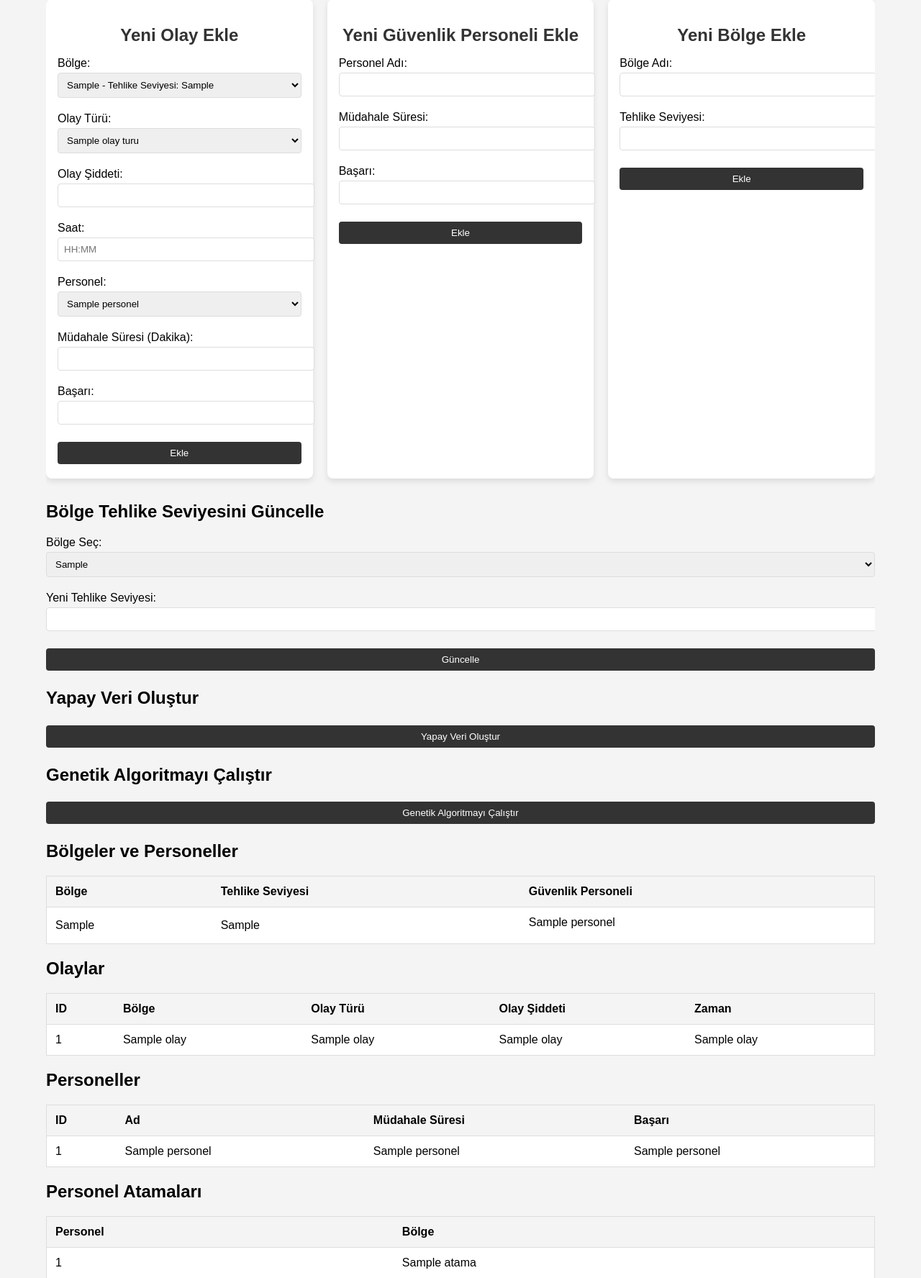
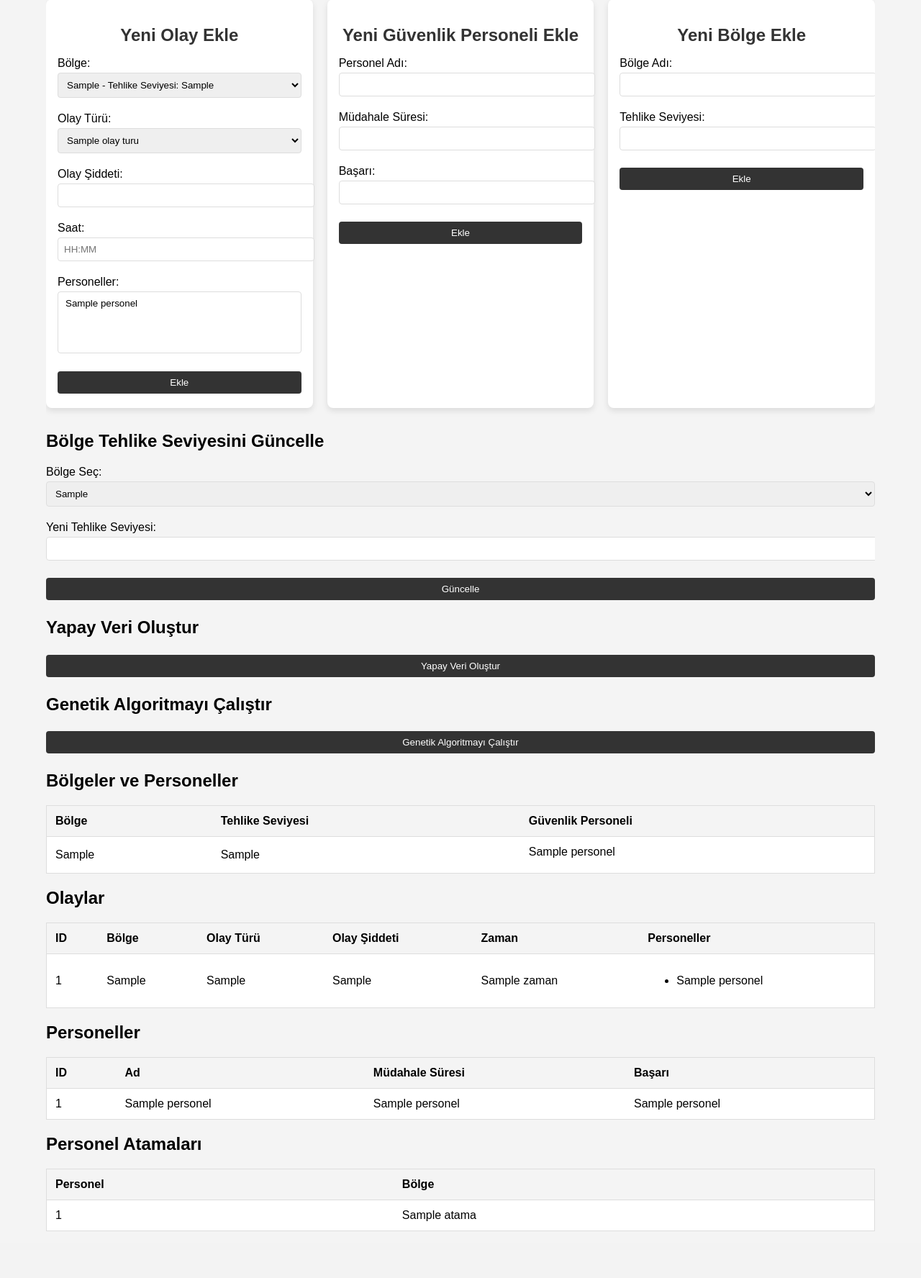
Before and after one commit to balcicekmustafa/Positioning_of_hospital_security_personnel_using_genetic_algorithm, a Flask app: template HastaneGuvenlikOpt/templates/index.html in a window 1280 px wide. Shown: the part 102-1878 px from the top of the page at 72% size. After the commit the page ends 1813 px from the top, so only its background shows below. Run offline with Flask 3, Linux system fonts and the light colour scheme; the template is opened without the code that fills it: most values are stand-ins (such as "Sample title", 1, 10 or a date in 2020).

Commit message:
Adding feattures so javascript codes added for adding personnel more than 1 to case

```diff
--- a/HastaneGuvenlikOpt/templates/index.html
+++ b/HastaneGuvenlikOpt/templates/index.html
@@ -125,24 +125,74 @@
                         <input type="text" id="zaman" name="zaman" placeholder="HH:MM" required>
                     </div>
                    <div class="form-group">
-                        <label for="personel_id">Personel:</label>
-                        <select id="personel_id" name="personel_id">
+            <label for="personel_id">Personeller:</label>
+            <select id="personel_id" name="personel_id" multiple>
                 {% for personel in personeller %}
                 <option value="{{ personel[0] }}">{{ personel[1] }}</option>
                 {% endfor %}
             </select>
         </div>
-                    <div class="form-group">
-                        <label for="sure">Müdahale Süresi (Dakika):</label>
-                        <input type="number" id="sure" name="sure" min="1" required>
+        <div id="personel-details">
+            <!-- Seçilen personeller için müdahale süresi ve başarı puanı giriş alanları burada dinamik olarak eklenecek -->
         </div>
-                    <div class="form-group">
-                        <label for="basari">Başarı:</label>
-                        <input type="number" id="basari" name="basari" min="1" max="10" required>
-                    </div>
+
+
                     <input type="submit" value="Ekle">
                 </form>
             </div>
+<script>
+    document.addEventListener('DOMContentLoaded', function() {
+        const personelSelect = document.getElementById('personel_id');
+        const personelDetails = document.getElementById('personel-details');
+
+        personelSelect.addEventListener('change', function() {
+            // Mevcut detayları temizle
+            personelDetails.innerHTML = '';
+
+            // Seçilen personelleri al
+            const selectedOptions = Array.from(personelSelect.selectedOptions);
+            selectedOptions.forEach(option => {
+                const personelId = option.value;
+                const personelName = option.text;
+
+                // Müdahale Süresi Alanı
+                const sureDiv = document.createElement('div');
+                sureDiv.classList.add('form-group');
+                const sureLabel = document.createElement('label');
+                sureLabel.setAttribute('for', `sure_${personelId}`);
+                sureLabel.innerText = `${personelName} için Müdahale Süresi (Dakika):`;
+                const sureInput = document.createElement('input');
+                sureInput.setAttribute('type', 'number');
+                sureInput.setAttribute('name', `sure_${personelId}`);
+                sureInput.setAttribute('id', `sure_${personelId}`);
+                sureInput.setAttribute('min', '1');
+                sureInput.setAttribute('required', 'required');
+                sureDiv.appendChild(sureLabel);
+                sureDiv.appendChild(sureInput);
+
+                // Başarı Puanı Alanı
+                const basariDiv = document.createElement('div');
+                basariDiv.classList.add('form-group');
+                const basariLabel = document.createElement('label');
+                basariLabel.setAttribute('for', `basari_${personelId}`);
+                basariLabel.innerText = `${personelName} için Başarı:`;
+                const basariInput = document.createElement('input');
+                basariInput.setAttribute('type', 'number');
+                basariInput.setAttribute('name', `basari_${personelId}`);
+                basariInput.setAttribute('id', `basari_${personelId}`);
+                basariInput.setAttribute('min', '1');
+                basariInput.setAttribute('max', '10');
+                basariInput.setAttribute('required', 'required');
+                basariDiv.appendChild(basariLabel);
+                basariDiv.appendChild(basariInput);
+
+                // Detayları form alanına ekle
+                personelDetails.appendChild(sureDiv);
+                personelDetails.appendChild(basariDiv);
+            });
+        });
+    });
+</script>
 
             <!-- Yeni Güvenlik Personeli Ekle Form -->
             <div class="form-box">
@@ -239,16 +289,24 @@
             <th>Olay Türü</th>
             <th>Olay Şiddeti</th>
             <th>Zaman</th>
+            <th>Personeller</th> <!-- Yeni Sütun -->
         </tr>
     </thead>
     <tbody>
         {% for olay in olaylar %}
         <tr>
-                    <td>{{ olay[0] }}</td>
-                    <td>{{ olay[1] }}</td>
-                    <td>{{ olay[2] }}</td>
-                    <td>{{ olay[3] }}</td>
-                    <td>{{ olay[4] }}</td>
+            <td>{{ olay.id }}</td>
+            <td>{{ olay.bolge_ad }}</td>
+            <td>{{ olay.olay_turu }}</td>
+            <td>{{ olay.olay_siddeti }}</td>
+            <td>{{ olay.zaman }}</td>
+            <td>
+                <ul>
+                    {% for personel in olay.personeller %}
+                    <li>{{ personel }}</li>
+                    {% endfor %}
+                </ul>
+            </td>
         </tr>
         {% endfor %}
     </tbody>
```
Lines whose indentation alone changed are shown as unchanged.
